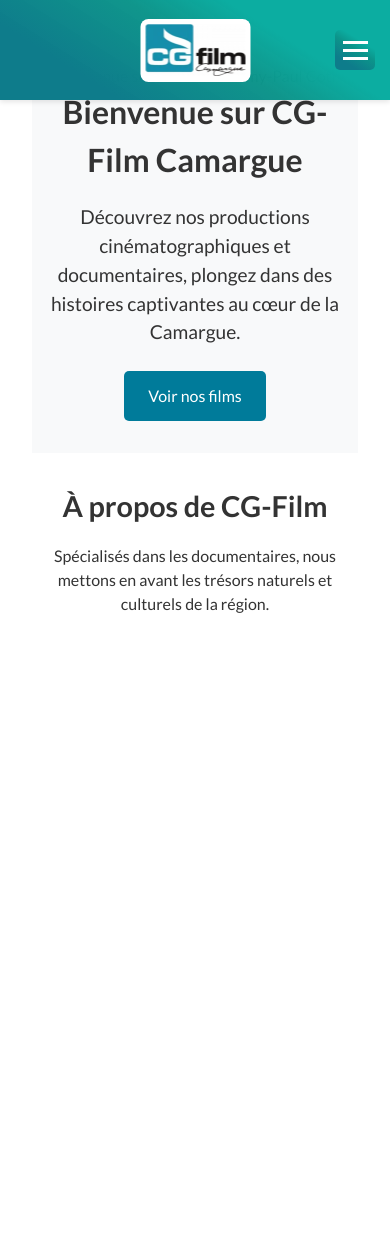
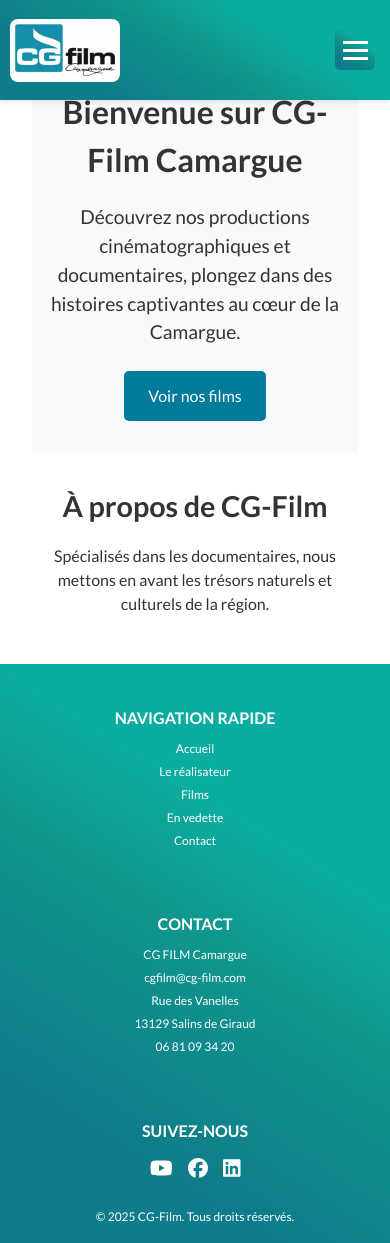
Before and after one commit to Annesophie55/cgfilm_site, a Nuxt app: page / in a window 390 px wide. Before the commit the page ends 844 px from the top, so only its background shows below. Built offline with nearby package versions, Linux system fonts and the light colour scheme.

Commit message:
feat responsive footer

```diff
--- /dev/null
+++ b/assets/scss/components/_footer.scss
@@ -0,0 +1,99 @@
+footer {
+  background: var(--blue-accent-1);
+  color: var(--white);
+  padding: 5px 30px;
+  font-size: 12px;
+  background: rgb(12, 173, 161);
+  background: linear-gradient(212deg, rgba(12, 173, 161, 1) 30%, rgba(12, 148, 138, 0.9831168356906163) 48%, rgba(14, 124, 139, 1) 78%);
+
+  .footer-top {
+    display: flex;
+    justify-content: space-between;
+    align-items: flex-start; /* Ajuste pour mieux aligner */
+    gap: 20px;
+    width: 100%;
+    margin-bottom: 20px;
+
+    @media (max-width: 768px) {
+      flex-direction: column; /* Passe en colonne sur mobile */
+      align-items: center; /* Centre les éléments */
+      text-align: center;
+    }
+
+    h6 {
+      margin-bottom: 10px;
+      font-size: 16px;
+      font-weight: bold;
+      text-transform: uppercase;
+    }
+
+    ul {
+      list-style: none;
+      padding: 0;
+      margin: 0;
+
+      li {
+        margin-bottom: 5px;
+
+        a {
+          color: var(--white);
+          text-decoration: none;
+
+          &:hover {
+            text-decoration: underline;
+          }
+          }
+        }
+      }
+    }
+
+    .footer-logo {
+      display: flex;
+      justify-content: center; /* Centre horizontalement */
+      align-items: center; /* Centre verticalement */
+      margin: auto;
+
+      img {
+        max-width: 150px;
+        height: auto;
+      }
+
+      @media (max-width: 768px) {
+        display: none; /* Masque le logo sur petits écrans */
+      }
+    }
+
+  .footer-social {
+    ul {
+      display: flex;
+      justify-content: center;
+      gap: 15px;
+
+      @media (max-width: 768px) {
+        flex-direction: row; /* Garde les icônes en ligne sur mobile */
+        margin-top: 10px;
+      }
+
+      li {
+        a {
+          color: var(--white);
+          font-size: 20px;
+
+          &:hover {
+            color: var(--blue-accent-2);
+          }
+        }
+      }
+    }
+  }
+
+  .footer-credits {
+    text-align: center;
+    font-size: 14px;
+    margin-top: 10px;
+
+    @media (max-width: 768px) {
+      font-size: 12px;
+    }
+  }
+}
--- a/assets/scss/components/_header.scss
+++ b/assets/scss/components/_header.scss
@@ -26,6 +26,11 @@
     @media (max-width: 768px) {
       margin: auto; /* Centre le logo */
       transform: translateX(25%);
+    }
+
+    @media (max-width: 550px) {
+      transform: initial;
+      margin: 10px;
     }
   }
 }
--- a/components/Footer.vue
+++ b/components/Footer.vue
@@ -1,3 +1,78 @@
 <template>
-  <footer></footer>
+  <footer>
+      <div class="footer-top">
+        <!-- Navigation rapide -->
+        <div>
+          <h6>Navigation rapide</h6>
+          <ul>
+            <li class="nav-link"><nuxt-link to="/">Accueil</nuxt-link></li>
+            <li class="nav-link"><nuxt-link to="/filmMaker">Le réalisateur</nuxt-link></li>
+            <li class="nav-link"><nuxt-link to="/films">Films</nuxt-link></li>
+            <li class="nav-link"><nuxt-link to="/featured">En vedette</nuxt-link></li>
+            <li class="nav-link"><nuxt-link to="/contact">Contact</nuxt-link></li>
+          </ul>
+        </div>
+
+        <!-- Logo -->
+        <div class="footer-logo">
+          <nuxt-link to="/" class="logo">
+            <NuxtImg src="/images/logo.webp" alt="Logo de cgfilm13" width="150" priority />
+          </nuxt-link>
+        </div>
+
+        <!-- Contact -->
+        <div class="footer-contact">
+          <h6>Contact</h6>
+          <ul>
+            <li>CG FILM Camargue</li>
+            <li>
+              <a href="mailto:cgfilm@cg-film.com">cgfilm@cg-film.com</a>
+            </li>
+            <li>Rue des Vanelles</li>
+            <li>13129 Salins de Giraud</li>
+            <li>06 81 09 34 20</li>
+          </ul>
+        </div>
+
+        <!-- Réseaux sociaux -->
+        <div class="footer-social">
+          <h6>Suivez-nous</h6>
+          <ul>
+            <li>
+              <a
+                href="https://www.youtube.com/user/cgfilm13"
+                aria-label="Lien vers le Youtube de cgfilm13"
+              >
+                <font-awesome-icon :icon="['fab', 'youtube']" />
+              </a>
+            </li>
+            <li>
+              <a
+                href="https://www.facebook.com/jimmy.coty.1"
+                aria-label="Lien vers le Facebook de cgfilm13"
+              >
+                <font-awesome-icon :icon="['fab', 'facebook']" />
+              </a>
+            </li>
+            <li>
+              <a
+                href="https://www.linkedin.com/in/jimmy-paul-coti-90829b76/"
+                aria-label="Lien vers le Linkedin de Jimmy Paul Coti"
+              >
+                <font-awesome-icon :icon="['fab', 'linkedin']" />
+              </a>
+            </li>
+          </ul>
+        </div>
+      </div>
+
+      <!-- Crédits -->
+      <div class="footer-credits">
+        <p>&copy; 2025 CG-Film. Tous droits réservés.</p>
+      </div>
+  </footer>
 </template>
+
+<style scoped lang="scss">
+@use '@/assets/scss/components/_footer.scss';
+</style>
```
